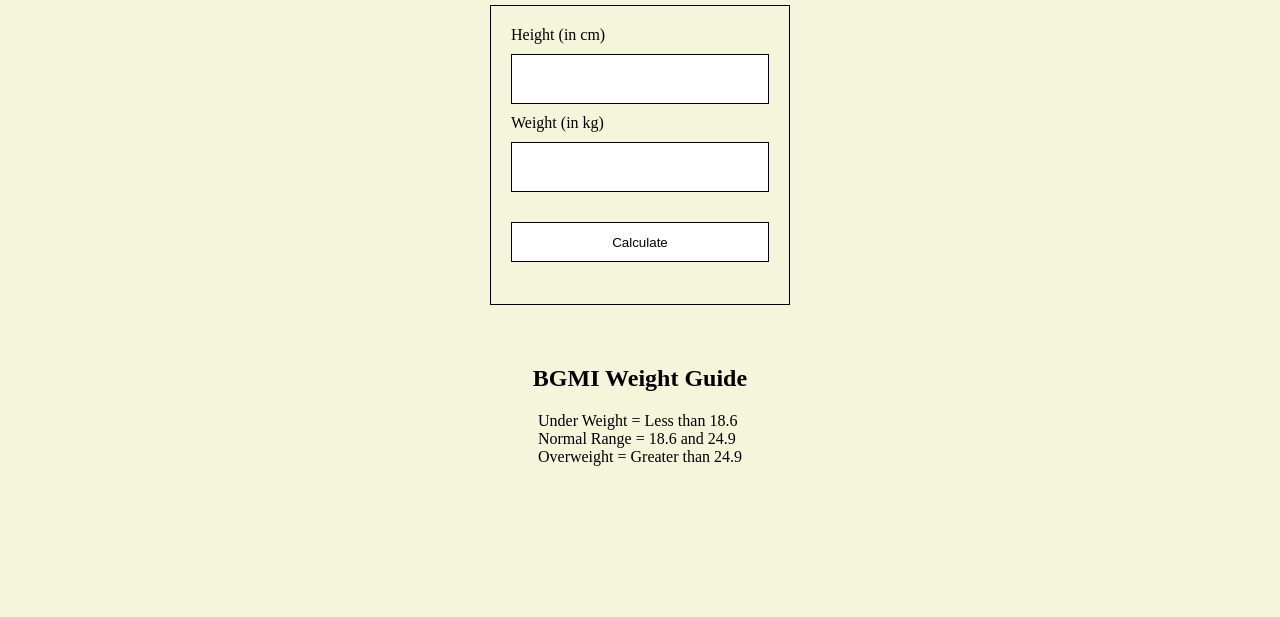
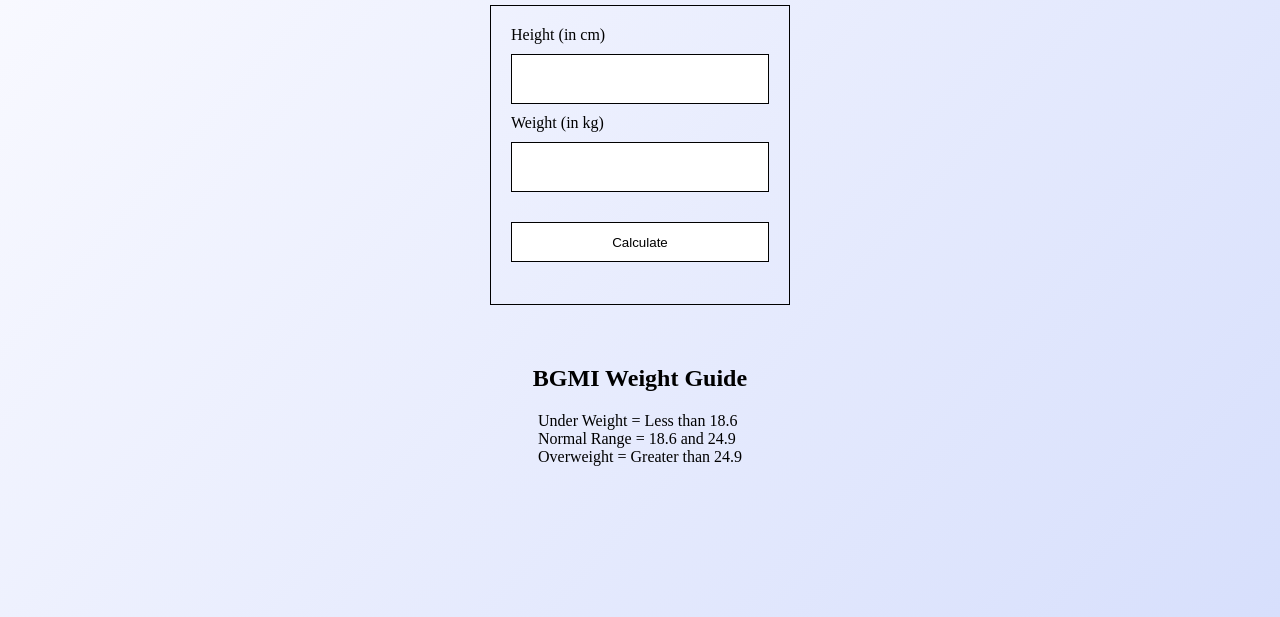
Before and after one commit to shantanu020/JS, a plain HTML site: page 07_projects/02_bmi_generator/index.html in a window 1280 px wide. Shown: the part 183-800 px from the top of the page. Drawn offline with Linux system fonts and the light colour scheme.

Commit message:
modified styles.css

```diff
--- a/07_projects/02_bmi_generator/styles.css
+++ b/07_projects/02_bmi_generator/styles.css
@@ -6,7 +6,7 @@
 .container{
     height: 100vh;
     width: 100vw;
-    background-color: beige;
+    background-image: linear-gradient(132deg, rgb(251, 251, 255) 0.00%, rgb(215, 223, 252) 100.00%);
     color:black;
     display: flex;
     flex-direction: column;
```
